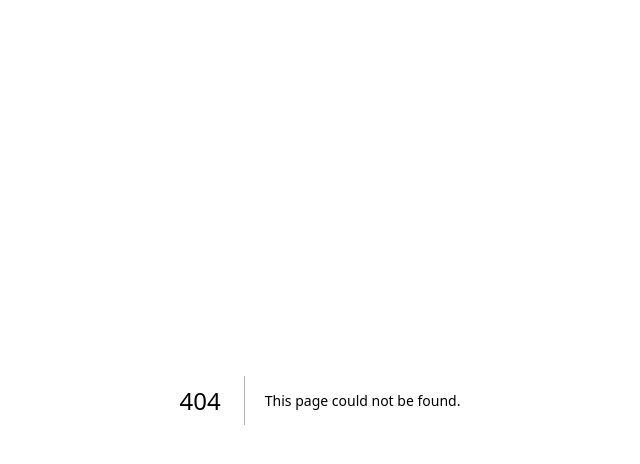
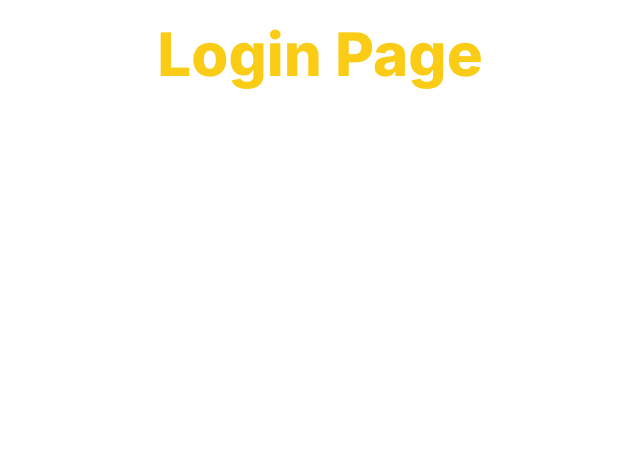
Before and after one commit to Aahmed-Hossain/Wallet-Xpert, a Next.js app: page /login in a window 1280 px wide. Before the commit this address had no page. Shown: the top 464 px of the page, without its empty margins (320-960 px from the left). Built offline with nearby package versions, Linux system fonts and the light colour scheme.

Commit message:
login page initiated

```diff
--- /dev/null
+++ b/src/app/login/page.tsx
@@ -0,0 +1,9 @@
+export default function LoginPage() {
+  return (
+    <main className="">
+      <h2 className="text-center font-extrabold text-6xl text-yellow-400 mt-6">
+        Login Page
+      </h2>
+    </main>
+  );
+}
```
